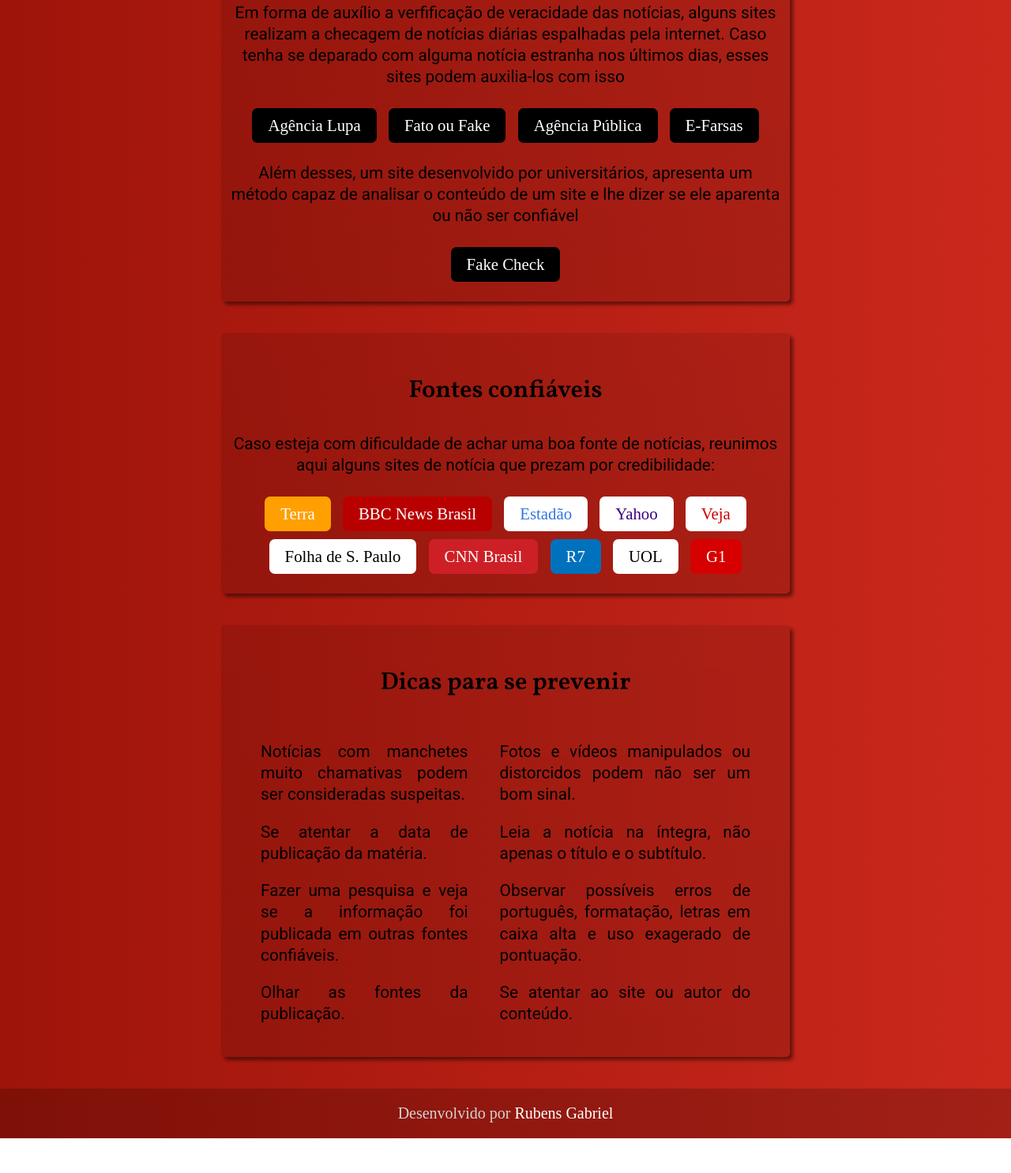
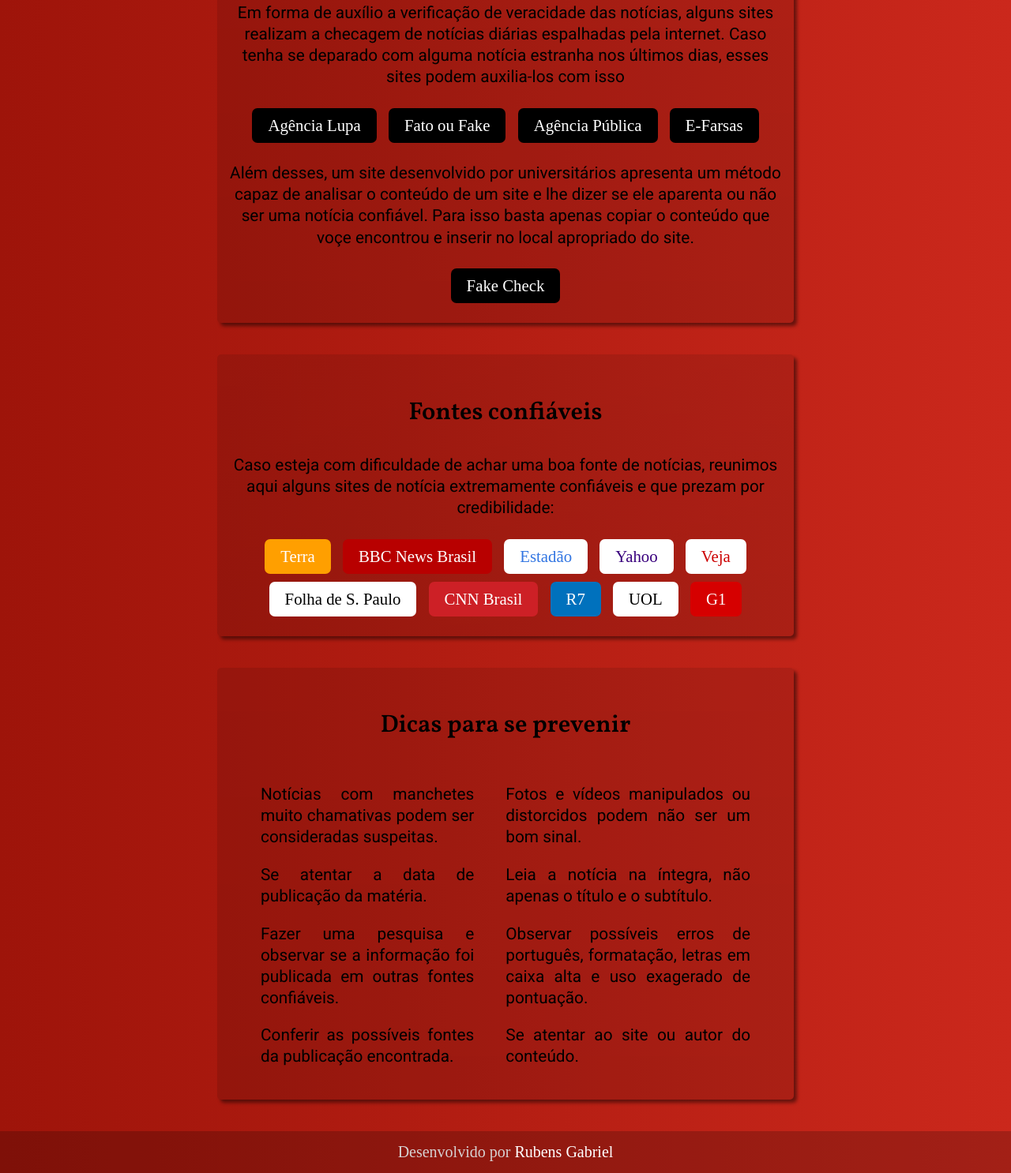
Before and after one commit to rubensgabriel/fake-news, a plain HTML site: page index.html in a window 1280 px wide. Shown: the part 546-2032 px from the top of the page at 79% size. Before the commit the page ends 1988 px from the top, so only its background shows below. Drawn offline with Linux system fonts and the light colour scheme.

Commit message:
atualização

```diff
--- a/index.html
+++ b/index.html
@@ -31,17 +31,17 @@
 
     <section id="sitesCombate">
         <h3>Sites para checar veracidade da notícia</h3>
-        <p>Em forma de auxílio a verfificação de veracidade das notícias, alguns sites realizam a checagem de notícias diárias espalhadas pela internet. Caso tenha se deparado com alguma notícia estranha nos últimos dias, esses sites podem auxilia-los com isso</p>
+        <p>Em forma de auxílio a verificação de veracidade das notícias, alguns sites realizam a checagem de notícias diárias espalhadas pela internet. Caso tenha se deparado com alguma notícia estranha nos últimos dias, esses sites podem auxilia-los com isso</p>
         <a target="_blank" href="https://lupa.uol.com.br">Agência Lupa</a>
         <a target="_blank" href="https://g1.globo.com/fato-ou-fake/">Fato ou Fake</a>
         <a target="_blank" href="https://apublica.org">Agência Pública</a>
         <a target="_blank" href="https://www.e-farsas.com">E-Farsas</a>
-        <p>Além desses, um site desenvolvido por universitários, apresenta um método capaz de analisar o conteúdo de um site e lhe dizer se ele aparenta ou não ser confiável</p>
+        <p>Além desses, um site desenvolvido por universitários apresenta um método capaz de analisar o conteúdo de um site e lhe dizer se ele aparenta ou não ser uma notícia confiável. Para isso basta apenas copiar o conteúdo que voçe encontrou e inserir no local apropriado do site.</p>
         <a target="_blank" href="http://nilc-fakenews.herokuapp.com">Fake Check</a>
     </section>
     <section id="sitesConfiaveis">
         <h3>Fontes confiáveis</h3>
-        <p>Caso esteja com dificuldade de achar uma boa fonte de notícias, reunimos aqui alguns sites de notícia que prezam por credibilidade:</p>
+        <p>Caso esteja com dificuldade de achar uma boa fonte de notícias, reunimos aqui alguns sites de notícia extremamente confiáveis e que prezam por credibilidade:</p>
         <a style="color: white; background-color: #FF9F00;" href="https://www.terra.com.br" target="_blank">Terra</a>
         <a style="color: white; background-color: #B80000;" href="https://www.bbc.com/portuguese" target="_blank">BBC News Brasil</a>
         <a style="color: #3175E2; background-color: white;" href="https://www.estadao.com.br" target="_blank">Estadão</a>
@@ -59,8 +59,8 @@
             <div>
                 <p>Notícias com manchetes muito chamativas podem ser consideradas suspeitas.</p>
                 <p>Se atentar a data de publicação da matéria.</p>
-                <p>Fazer uma pesquisa e veja se a informação foi publicada em outras fontes confiáveis.</p>
-                <p>Olhar as fontes da publicação.</p>
+                <p>Fazer uma pesquisa e observar se a informação foi publicada em outras fontes confiáveis.</p>
+                <p>Conferir as possíveis fontes da publicação encontrada.</p>
             </div>
             <div>
                 <p>Fotos e vídeos manipulados ou distorcidos podem não ser um bom sinal.</p>
--- a/style.css
+++ b/style.css
@@ -28,6 +28,7 @@ header {
     font-size: 2.7em;
     font-family: Vollkorn;
     color: rgb(255, 255, 255);
+    font-weight: bold;
 }
 
 #menu ul {
@@ -97,11 +98,12 @@ section{
     max-width: 700px;
     background-color: aliceblue;
     text-align: center;
-    padding: 20px 10px;
+    padding: 20px 15px;
     border-radius: 5px;
     background-image: url(imagens/papel.jpg);
     background: linear-gradient(rgba(0, 0, 0, 0.103), rgba(0, 0, 0, 0.123)), url(imagens/papel.jpg);
     background-size: cover;
+    background-attachment: fixed;
     box-shadow: 4px 4px 4px rgba(0, 0, 0, 0.473);
 }
 section > a{
@@ -130,7 +132,7 @@ section div{
 
 footer {
     text-align: center;
-    padding: 20px;
+    padding: 15px;
     font-size: 1.25rem;
     color: rgb(214, 209, 209);
     background-color: rgba(0, 0, 0, 0.2);
```
